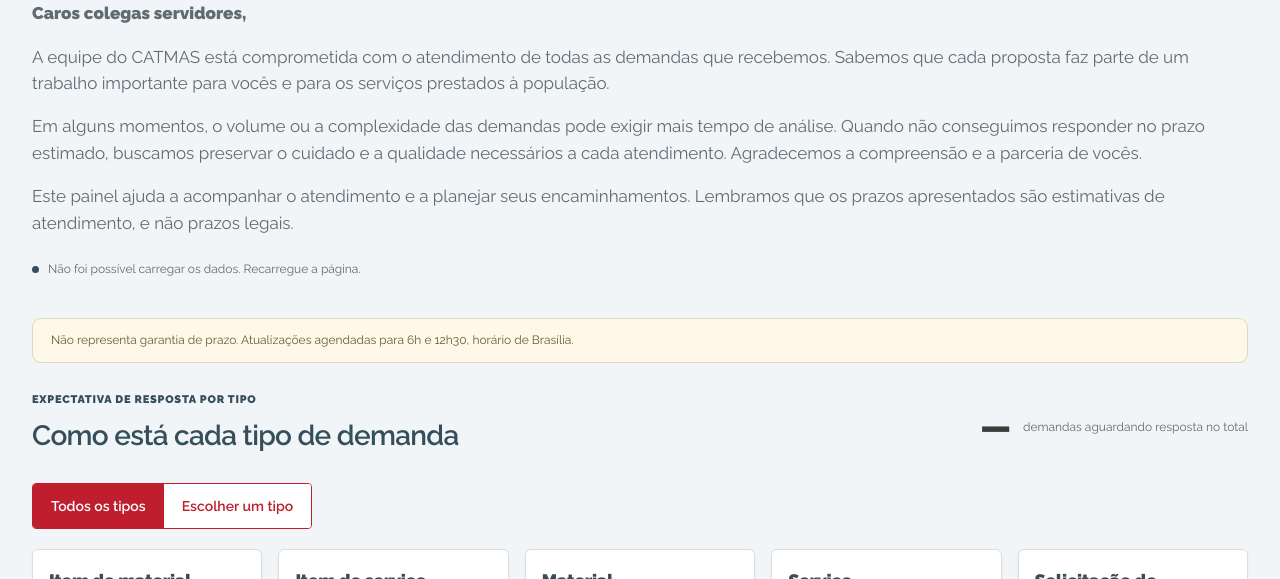
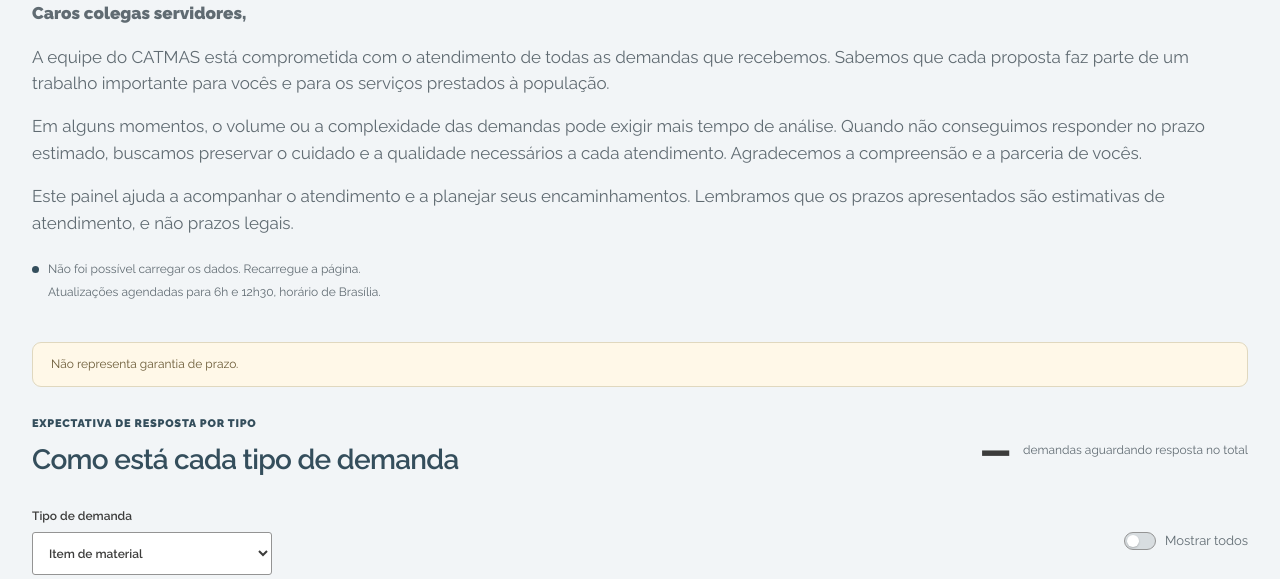
Before and after one commit to compras-mg/termometro-catmas, a plain HTML site: page index.html in a window 1280 px wide. Shown: the part 221-800 px from the top of the page. Drawn offline with Linux system fonts and the light colour scheme; no server answers.

Commit message:
Simplifica controle de visualização e apresenta resumo dos últimos 30 dias

```diff
--- a/index.html
+++ b/index.html
@@ -1,11 +1,11 @@
-<!doctype html><html lang="pt-BR"><head><meta charset="utf-8"><meta name="viewport" content="width=device-width,initial-scale=1"><title>Termômetro CATMAS · Compras MG</title><meta name="description" content="Acompanhe a carga de atendimento e consulte sua proposta no CATMAS de Minas Gerais."><link rel="stylesheet" href="style.css?v=20261111-resumo-1"><link rel="preconnect" href="https://fonts.googleapis.com"><link rel="preconnect" href="https://fonts.gstatic.com" crossorigin><link href="https://fonts.googleapis.com/css2?family=Raleway:wght@400;600;900&display=swap" rel="stylesheet"><link rel="stylesheet" href="tema-catmas.css?v=1"></head><body>
+<!doctype html><html lang="pt-BR"><head><meta charset="utf-8"><meta name="viewport" content="width=device-width,initial-scale=1"><title>Termômetro CATMAS · Compras MG</title><meta name="description" content="Acompanhe a carga de atendimento e consulte sua proposta no CATMAS de Minas Gerais."><link rel="stylesheet" href="style.css?v=20261111-resumo-1"><link rel="preconnect" href="https://fonts.googleapis.com"><link rel="preconnect" href="https://fonts.gstatic.com" crossorigin><link href="https://fonts.googleapis.com/css2?family=Raleway:wght@400;600;900&display=swap" rel="stylesheet"><link rel="stylesheet" href="tema-catmas.css?v=2"></head><body>
 <header><a href="#" class="brand">COMPRAS <b>MG</b><span>CATMAS</span></a><nav><a href="acompanhamento.html">Previsto × realizado</a><a href="#consulta">Minha proposta</a><a href="#metodo">Metodologia</a></nav></header>
-<main><section class="intro"><div class="eyebrow">CATÁLOGO DE MATERIAIS E SERVIÇOS</div><h1>Como está o atendimento do <em>CATMAS?</em></h1><p><strong>Caros colegas servidores,</strong></p><p>A equipe do CATMAS está comprometida com o atendimento de todas as demandas que recebemos. Sabemos que cada proposta faz parte de um trabalho importante para vocês e para os serviços prestados à população.</p><p>Em alguns momentos, o volume ou a complexidade das demandas pode exigir mais tempo de análise. Quando não conseguimos responder no prazo estimado, buscamos preservar o cuidado e a qualidade necessários a cada atendimento. Agradecemos a compreensão e a parceria de vocês.</p><p>Este painel ajuda a acompanhar o atendimento e a planejar seus encaminhamentos. Lembramos que os prazos apresentados são estimativas de atendimento, e não prazos legais.</p><div class="stamp"><span class="dot"></span><span id="reference">Carregando dados…</span></div></section>
-<div class="notice"><span>Não representa garantia de prazo. Atualizações agendadas para 6h e 12h30, horário de Brasília.</span></div>
+<main><section class="intro"><div class="eyebrow">CATÁLOGO DE MATERIAIS E SERVIÇOS</div><h1>Como está o atendimento do <em>CATMAS?</em></h1><p><strong>Caros colegas servidores,</strong></p><p>A equipe do CATMAS está comprometida com o atendimento de todas as demandas que recebemos. Sabemos que cada proposta faz parte de um trabalho importante para vocês e para os serviços prestados à população.</p><p>Em alguns momentos, o volume ou a complexidade das demandas pode exigir mais tempo de análise. Quando não conseguimos responder no prazo estimado, buscamos preservar o cuidado e a qualidade necessários a cada atendimento. Agradecemos a compreensão e a parceria de vocês.</p><p>Este painel ajuda a acompanhar o atendimento e a planejar seus encaminhamentos. Lembramos que os prazos apresentados são estimativas de atendimento, e não prazos legais.</p><div class="stamp"><span class="dot"></span><span><span id="reference">Carregando dados…</span><span class="schedule-note">Atualizações agendadas para 6h e 12h30, horário de Brasília.</span></span></div></section>
+<div class="notice"><span>Não representa garantia de prazo.</span></div>
 
 <section class="indicators" aria-labelledby="indicators-title">
 <div class="indicators-heading"><div><div class="eyebrow">EXPECTATIVA DE RESPOSTA POR TIPO</div><h2 id="indicators-title">Como está cada tipo de demanda</h2></div><p class="totalqueue"><strong id="allQueue">—</strong><span>demandas aguardando resposta no total</span></p></div>
-<div class="view-controls"><div class="view-switch" role="group" aria-label="Visualização dos termômetros"><button type="button" id="viewAll" aria-pressed="true" aria-controls="gaugeDashboard">Todos os tipos</button><button type="button" id="viewSingle" aria-pressed="false" aria-controls="gaugeDashboard">Escolher um tipo</button></div><label id="kindChoice" hidden>Tipo de demanda<select id="gaugeKind"><option value="item_material">Item de material</option><option value="item_servico">Item de serviço</option><option value="material">Material</option><option value="servico">Serviço</option><option value="alteracao">Solicitação de alteração</option></select></label></div><div class="dashboard" id="gaugeDashboard"><article class="gaugecard" data-kind="item_material" aria-labelledby="title-item_material">
+<div class="view-controls"><label id="kindChoice">Tipo de demanda<select id="gaugeKind"><option value="item_material">Item de material</option><option value="item_servico">Item de serviço</option><option value="material">Material</option><option value="servico">Serviço</option><option value="alteracao">Solicitação de alteração</option></select></label><label class="show-all-control"><input type="checkbox" id="showAll" role="switch" aria-controls="gaugeDashboard"><span>Mostrar todos</span></label></div><div class="dashboard single-view" id="gaugeDashboard"><article class="gaugecard" data-kind="item_material" aria-labelledby="title-item_material">
 <div class="cardhead"><h3 id="title-item_material">Item de material</h3><span class="deadline" data-field="deadline">—</span></div>
 <div class="gaugewrap"><svg viewBox="0 0 500 290" role="img" aria-label="Item de material: aguardando dados"><path d="M60 230 A190 190 0 0 1 440 230" fill="none" stroke="#e7ece9" stroke-width="25"/><path d="M60 230 A190 190 0 0 1 155 65.45" fill="none" stroke="#c95c55" stroke-width="25"/><path d="M155 65.45 A190 190 0 0 1 345 65.45" fill="none" stroke="#dfb256" stroke-width="25"/><path d="M345 65.45 A190 190 0 0 1 440 230" fill="none" stroke="#4e8b76" stroke-width="25"/><g data-field="needle" visibility="hidden" style="transform-origin:250px 230px"><path d="M245 230 L250 71 L255 230Z" fill="#193d37"/><circle cx="250" cy="230" r="11" fill="#193d37"/></g><text x="52" y="266" class="tick">0%</text><text x="425" y="266" class="tick">100%</text></svg>
 <div class="gaugevalue"><strong data-field="prob">—</strong><span>de chance de responder no prazo</span></div></div>
@@ -53,4 +53,4 @@
 <details><summary>Calendário de dias úteis</summary><p>Excluímos fins de semana, feriados nacionais (20/11 somente desde 2024), 15/08 e 08/12 em Belo Horizonte, Paixão e Corpus Christi, Carnaval de segunda a quarta, 24 e 31/12. Feriados na terça emendam segunda; na quinta, sexta. O Dia do Servidor vai para a segunda ou sexta mais próxima de 28/10; em empate, sexta. São regras operacionais acordadas, não a reconstrução de todos os atos anuais de expediente.</p><p>Pausas intradiárias são descontadas proporcionalmente ao dia útil de calendário, sem supor jornada de trabalho. Respostas após o vencimento permanecem atrasadas em dias não úteis.</p></details>
 <details><summary>Validação, desempenho e limitações</summary><p>Treinamento final: 2023 a junho/2025. Calibração: julho a dezembro/2025. Teste: 6.664 ciclos de janeiro a setembro/2026. Erro Brier: 0,06664 no modelo, 0,06606 na média por tipo e 0,07230 na média geral (menor é melhor). O modelo não demonstrou ganho sobre a média por tipo e a precisão varia entre grupos.</p><p>Retiradas e casos sem resultado conhecido foram separados. Demanda e capacidade mudam ao longo do tempo. Há poucos exemplos de alguns tipos. A fila é reconstruída pelo histórico e pode divergir do cadastro atual. Demandas anteriores não representam posição garantida, pois prioridades e especialidades não foram mapeadas.</p></details>
 <details><summary>Origem e atualização</summary><p>Dados do Portal de Compras no datalake da Prodemge. A referência exibida é o último evento observado, não uma certificação de sincronização completa. As cargas estão agendadas diariamente para 6h e 12h30, horário de Brasília. A execução depende da disponibilidade do computador e da conexão à rede. Em falhas, a página preserva a última carga válida e sua data.</p><p>A publicação usa somente número, tipo, situação e marcos de atendimento; não contém nomes de pessoas, mensagens dos analistas ou credenciais.</p></details></section>
-</main><footer><strong>CATMAS · Compras MG</strong><span>Planejar com informação. Acompanhar com transparência.</span></footer><script src="app.js?v=20261111-paralelo-1"></script><script type="module" src="resumo-desempenho.js?v=1"></script><script src="visualizacao.js?v=1"></script></body></html>
+</main><footer><strong>CATMAS · Compras MG</strong><span>Planejar com informação. Acompanhar com transparência.</span></footer><script src="app.js?v=20261111-paralelo-1"></script><script type="module" src="resumo-desempenho.js?v=2"></script><script src="visualizacao.js?v=2"></script></body></html>
--- a/tema-catmas.css
+++ b/tema-catmas.css
@@ -20,3 +20,11 @@ thead th{color:#344e5c}.dot{background:#344e5c}.notice{background:#fff8e8}
 .single-view .gaugecard{padding:24px 32px}.single-view .gaugecard .cardhead{min-height:0;display:flex;align-items:center}
 .single-view .gaugewrap{max-width:390px}.single-view .gaugevalue strong{font-size:52px}.single-view .load-description{min-height:0}
 @media(max-width:600px){.view-controls{align-items:stretch;gap:14px}.view-switch{width:100%}.view-switch button{flex:1;padding:12px 10px;font-size:13px}#kindChoice{width:100%;min-width:0}.single-view .gaugecard{padding:20px}.single-view .gaugecard .cardhead{display:block}}
+
+.schedule-note{display:block;margin-top:5px}
+.view-controls{justify-content:space-between;align-items:center}
+.show-all-control{display:inline-flex;align-items:center;gap:9px;color:var(--muted);font-size:13px;font-weight:400;cursor:pointer}
+.show-all-control input{appearance:none;width:32px;min-height:18px;height:18px;border:1px solid #949494;border-radius:12px;background:#d8dde0;padding:0;margin:0;position:relative;cursor:pointer}
+.show-all-control input::after{content:'';position:absolute;width:12px;height:12px;top:2px;left:2px;background:#fff;border-radius:50%;box-shadow:0 1px 2px #0003}
+.show-all-control input:checked{background:#be1e2d;border-color:#be1e2d}.show-all-control input:checked::after{left:16px}
+@media(max-width:600px){.view-controls{align-items:flex-end}.show-all-control{margin-left:auto}}
--- a/visualizacao.js
+++ b/visualizacao.js
@@ -1,11 +1,8 @@
 (()=>{
- const all=document.getElementById('viewAll'),single=document.getElementById('viewSingle'),choice=document.getElementById('kindChoice'),select=document.getElementById('gaugeKind'),dashboard=document.getElementById('gaugeDashboard'),cards=[...dashboard.querySelectorAll('[data-kind]')];
- const read=k=>{try{return localStorage.getItem(k)}catch{return null}},write=(k,v)=>{try{localStorage.setItem(k,v)}catch{}};
- const saved=read('catmas.gauge.view');
- let mode=['all','single'].includes(saved)?saved:matchMedia('(max-width: 799px)').matches?'single':'all';
- const kind=read('catmas.gauge.kind');if([...select.options].some(o=>o.value===kind))select.value=kind;
- function render(){const one=mode==='single';all.setAttribute('aria-pressed',String(!one));single.setAttribute('aria-pressed',String(one));choice.hidden=!one;dashboard.classList.toggle('single-view',one);cards.forEach(c=>{c.hidden=one&&c.dataset.kind!==select.value})}
- all.addEventListener('click',()=>{mode='all';write('catmas.gauge.view',mode);render()});
- single.addEventListener('click',()=>{mode='single';write('catmas.gauge.view',mode);render()});
- select.addEventListener('change',()=>{write('catmas.gauge.kind',select.value);render()});render();
+ const toggle=document.getElementById('showAll'),choice=document.getElementById('kindChoice'),select=document.getElementById('gaugeKind'),dashboard=document.getElementById('gaugeDashboard'),cards=[...dashboard.querySelectorAll('[data-kind]')];
+ let kind;try{kind=localStorage.getItem('catmas.gauge.kind')}catch{}
+ if([...select.options].some(o=>o.value===kind))select.value=kind;
+ function render(){const one=!toggle.checked;choice.hidden=!one;dashboard.classList.toggle('single-view',one);cards.forEach(c=>{c.hidden=one&&c.dataset.kind!==select.value})}
+ toggle.checked=false;toggle.addEventListener('change',render);
+ select.addEventListener('change',()=>{try{localStorage.setItem('catmas.gauge.kind',select.value)}catch{}render()});render();
 })();
```
Also changed, not shown: resumo-desempenho.js (+7 -7 lines).
